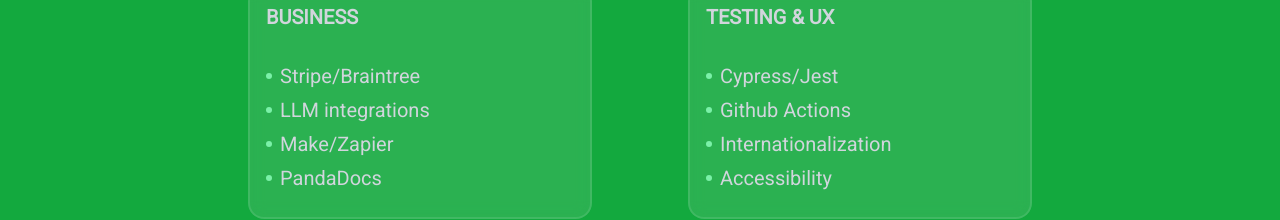
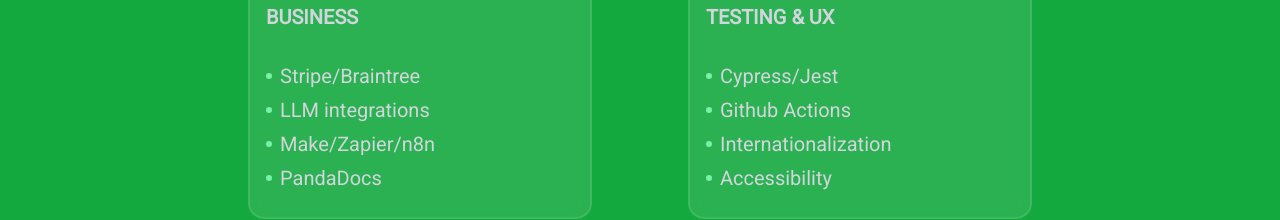
Before and after one commit to justinkahrs/homepage-2025, a Next.js app: page / in a window 1280 px wide. Shown: the part 1463-1683 px from the top of the page. Built offline with nearby package versions, Linux system fonts and the light colour scheme; no server answers; a web font is replaced by a local one.

Commit message:
Update Business skills to include n8n

```diff
--- a/components/Skills.tsx
+++ b/components/Skills.tsx
@@ -14,7 +14,7 @@
   },
   {
     title: "Business",
-    items: ["Stripe/Braintree", "LLM integrations", "Make/Zapier", "PandaDocs"],
+    items: ["Stripe/Braintree", "LLM integrations", "Make/Zapier/n8n", "PandaDocs"],
   },
   {
     title: "Testing & UX",
```
